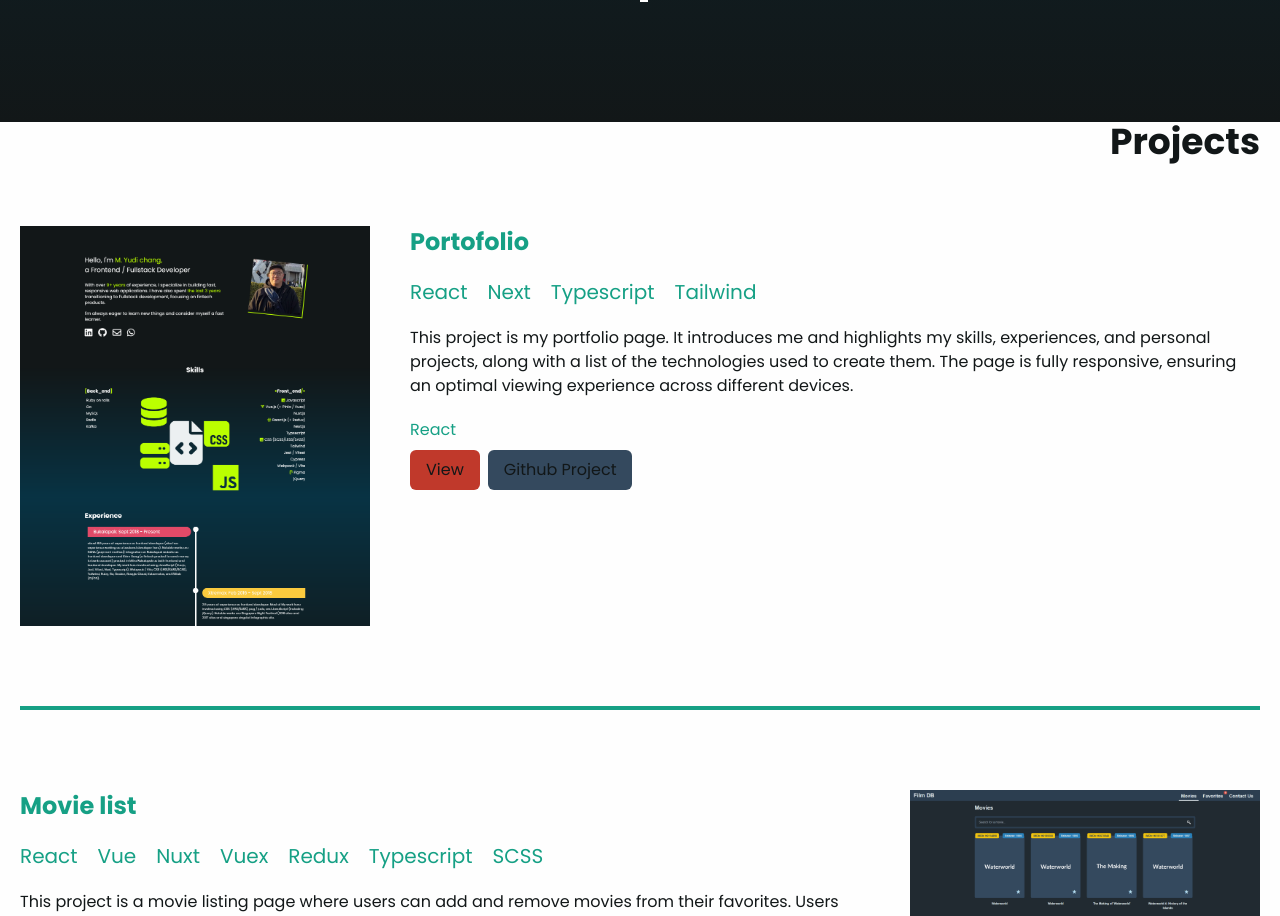
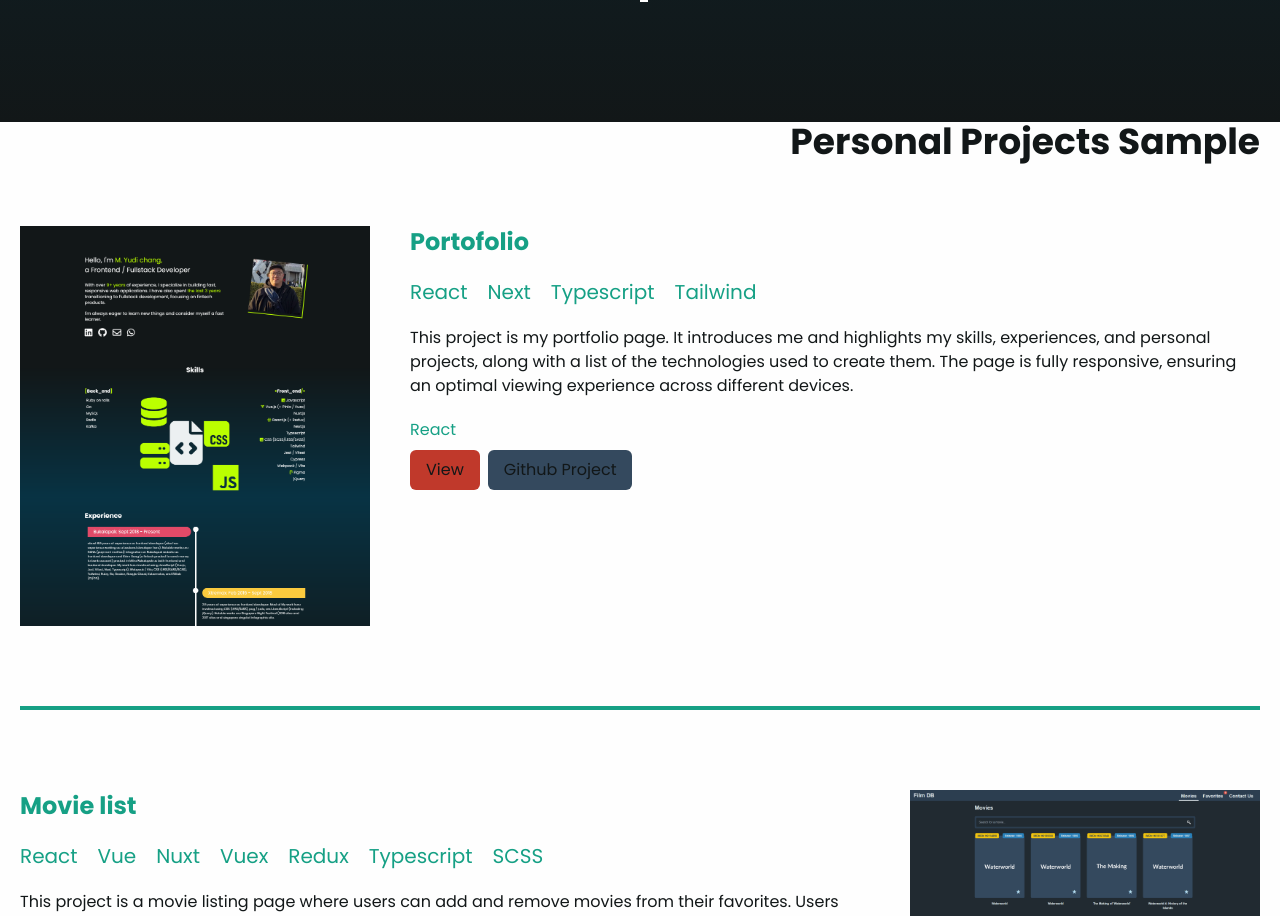
Before and after one commit to yudi-chang/portofolio-yudi-chang, a Next.js app: page / in a window 1280 px wide. Shown: the part 2320-3236 px from the top of the page. Built offline with nearby package versions, Linux system fonts and the light colour scheme.

Commit message:
update section title

```diff
--- a/app/components/Projects.tsx
+++ b/app/components/Projects.tsx
@@ -115,7 +115,7 @@ const Projects = () => {
   return (
     <section id={sectionAnimationId}>
       <Container>
-        <h1 className={`${applyAnimationClass(isSectionVisible, 'animate__fadeInUp')} text-right font-bold mb-16`}>Projects</h1>
+        <h1 className={`${applyAnimationClass(isSectionVisible, 'animate__fadeInUp')} text-right font-bold mb-16`}>Personal Projects Sample</h1>
         <div className={applyAnimationClass(isSectionVisible, 'animate__fadeInUp')}>
           <ProjectCard projects={projects}/>
         </div>
```
